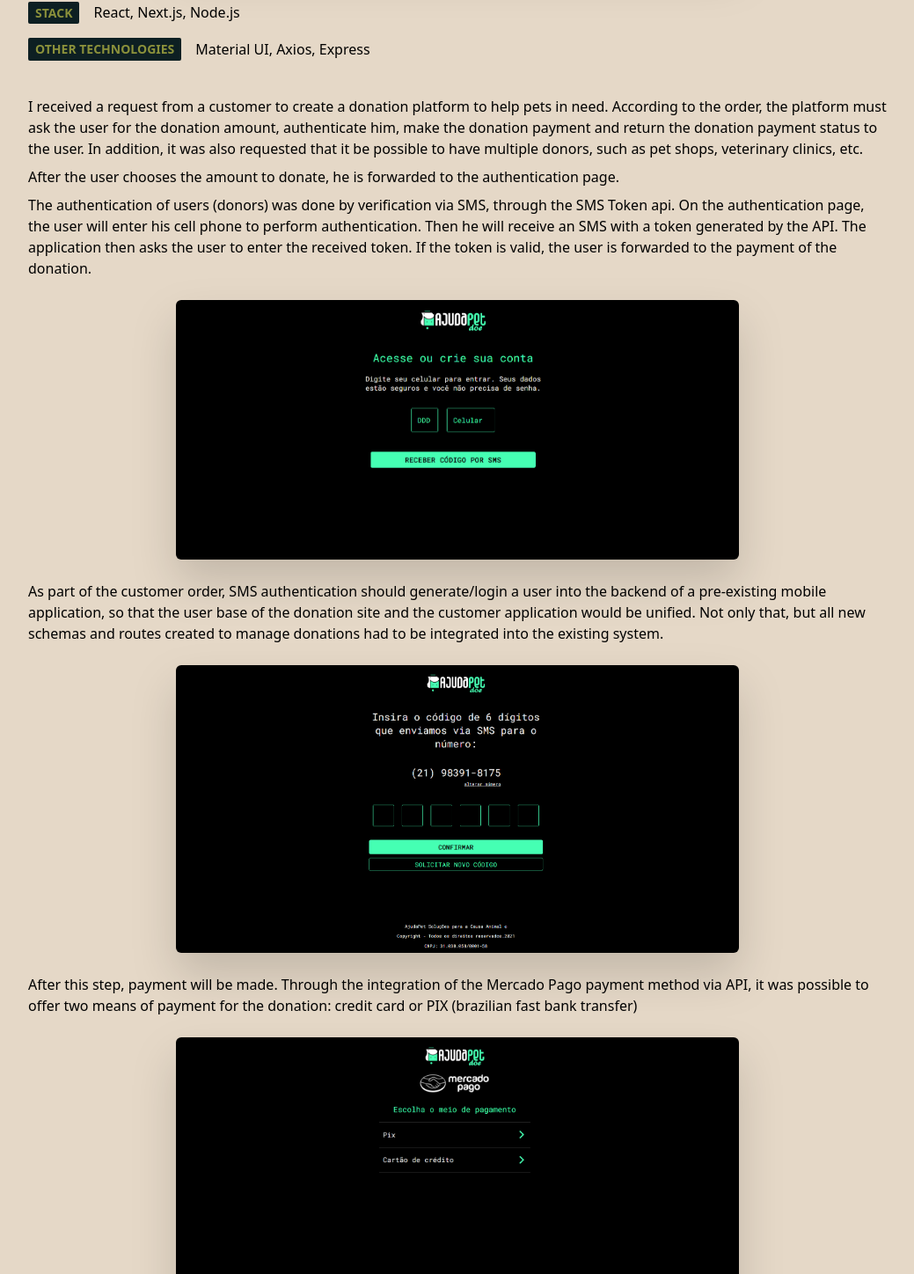
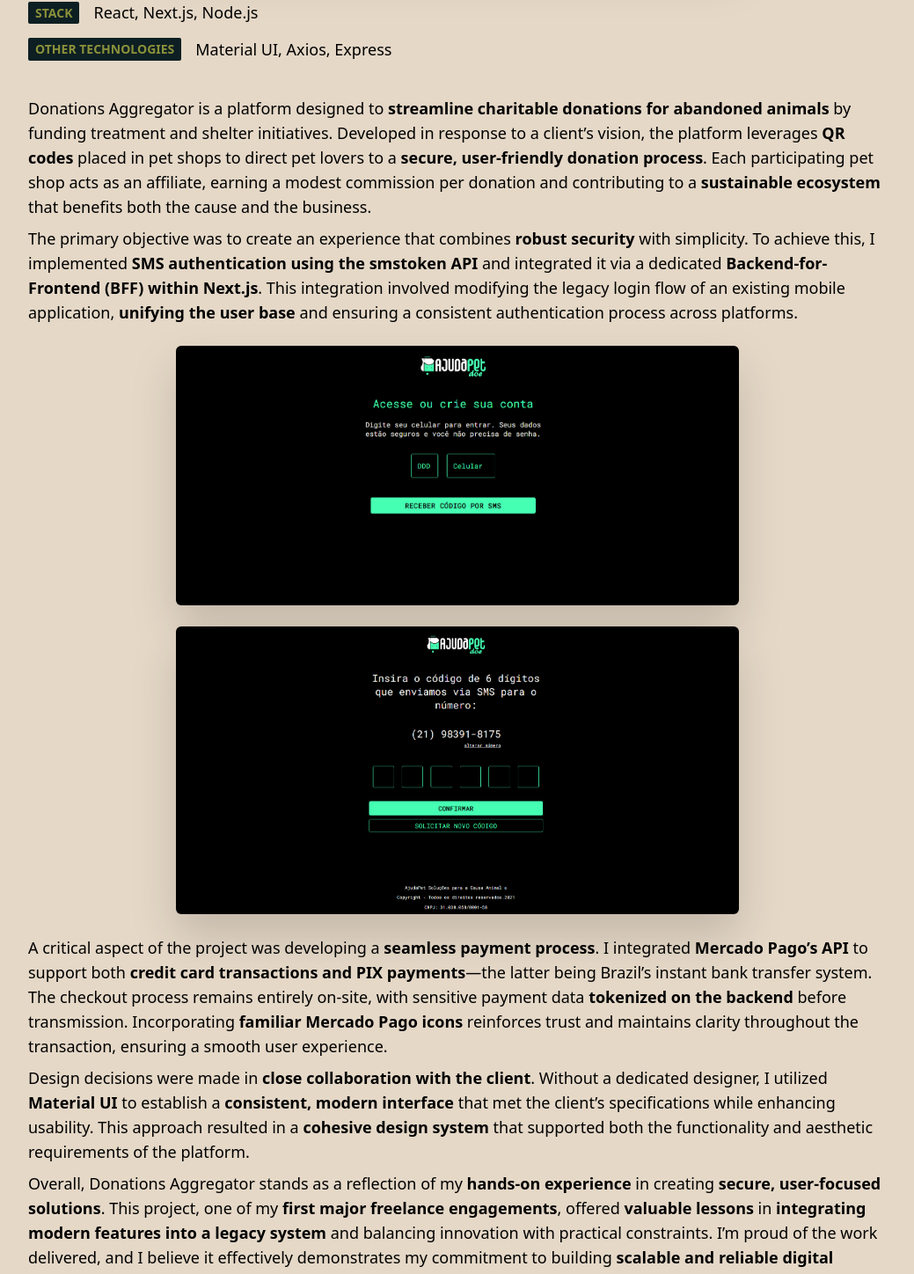
Before and after one commit to felipebetts/portfolio-2023, a Next.js app: page /works/donations in a window 1280 px wide. Shown: the part 699-2147 px from the top of the page at 88% size, without its empty margins (120-1159 px from the left). Built offline with nearby package versions, Linux system fonts and the light colour scheme.

Commit message:
feat: new donations text

```diff
--- a/src/pages/works/donations.tsx
+++ b/src/pages/works/donations.tsx
@@ -11,82 +11,76 @@ const Donations = () => {
       </section>
       <section className="py-3">
         <PillData tag="Stack">
-          <p>React, Next.js, Node.js</p>
+          <p className="text-lg">React, Next.js, Node.js</p>
         </PillData>
         <PillData tag="Other Technologies">
-          <p>Material UI, Axios, Express</p>
+          <p className="text-lg">Material UI, Axios, Express</p>
         </PillData>
       </section>
       <section className="py-3">
-        <p className="my-2">
-          I received a request from a customer to create a donation platform to
-          help pets in need. According to the order, the platform must ask the
-          user for the donation amount, authenticate him, make the donation
-          payment and return the donation payment status to the user. In
-          addition, it was also requested that it be possible to have multiple
-          donors, such as pet shops, veterinary clinics, etc.
+        <p className="my-2 text-lg">
+          Donations Aggregator is a platform designed to{' '}
+          <strong>streamline charitable donations for abandoned animals</strong>{' '}
+          by funding treatment and shelter initiatives. Developed in response to
+          a client’s vision, the platform leverages <strong>QR codes</strong>{' '}
+          placed in pet shops to direct pet lovers to a{' '}
+          <strong>secure, user-friendly donation process</strong>. Each
+          participating pet shop acts as an affiliate, earning a modest
+          commission per donation and contributing to a{' '}
+          <strong>sustainable ecosystem</strong> that benefits both the cause
+          and the business.
         </p>
-        {/* <div className="relative w-full h-96 my-4">
-        <Image
-          src="/images/ajudapet/2.png"
-          fill
-          alt="donations agreggator"
-          className="object-contain"
-        />
-      </div> */}
-        <p className="my-2">
-          After the user chooses the amount to donate, he is forwarded to the
-          authentication page.
-        </p>
-        <p className="my-2">
-          The authentication of users (donors) was done by verification via SMS,
-          through the SMS Token api. On the authentication page, the user will
-          enter his cell phone to perform authentication. Then he will receive
-          an SMS with a token generated by the API. The application then asks
-          the user to enter the received token. If the token is valid, the user
-          is forwarded to the payment of the donation.
+        <p className="my-2 text-lg">
+          The primary objective was to create an experience that combines{' '}
+          <strong>robust security</strong> with simplicity. To achieve this, I
+          implemented <strong>SMS authentication using the smstoken API</strong>{' '}
+          and integrated it via a dedicated{' '}
+          <strong>Backend-for-Frontend (BFF) within Next.js</strong>. This
+          integration involved modifying the legacy login flow of an existing
+          mobile application, <strong>unifying the user base</strong> and
+          ensuring a consistent authentication process across platforms.
         </p>
         <WorkImage src="/images/ajudapet/3.png" alt="donations agreggator" />
-
-        <p className="my-2">
-          As part of the customer order, SMS authentication should
-          generate/login a user into the backend of a pre-existing mobile
-          application, so that the user base of the donation site and the
-          customer application would be unified. Not only that, but all new
-          schemas and routes created to manage donations had to be integrated
-          into the existing system.
-          {/* This integration of new functionalities and authentication modalities into an
-        existing system was a considerable technical challenge. */}
+        <WorkImage alt="donations agreggator" src="/images/ajudapet/4.png" />
+        <p className="my-2 text-lg">
+          A critical aspect of the project was developing a{' '}
+          <strong>seamless payment process</strong>. I integrated{' '}
+          <strong>Mercado Pago’s API</strong> to support both{' '}
+          <strong>credit card transactions and PIX payments</strong>—the latter
+          being Brazil’s instant bank transfer system. The checkout process
+          remains entirely on-site, with sensitive payment data{' '}
+          <strong>tokenized on the backend</strong> before transmission.
+          Incorporating <strong>familiar Mercado Pago icons</strong> reinforces
+          trust and maintains clarity throughout the transaction, ensuring a
+          smooth user experience.
         </p>
-
-        <WorkImage alt="donations agreggator" src="/images/ajudapet/4.png" />
-
-        <p className="my-2">
-          After this step, payment will be made. Through the integration of the
-          Mercado Pago payment method via API, it was possible to offer two
-          means of payment for the donation: credit card or PIX (brazilian fast
-          bank transfer)
+        <p className="my-2 text-lg">
+          Design decisions were made in{' '}
+          <strong>close collaboration with the client</strong>. Without a
+          dedicated designer, I utilized <strong>Material UI</strong> to
+          establish a <strong>consistent, modern interface</strong> that met the
+          client’s specifications while enhancing usability. This approach
+          resulted in a <strong>cohesive design system</strong> that supported
+          both the functionality and aesthetic requirements of the platform.
         </p>
+        <p className="my-2 text-lg">
+          Overall, Donations Aggregator stands as a reflection of my{' '}
+          <strong>hands-on experience</strong> in creating{' '}
+          <strong>secure, user-focused solutions</strong>. This project, one of
+          my <strong>first major freelance engagements</strong>, offered{' '}
+          <strong>valuable lessons</strong> in{' '}
+          <strong>integrating modern features into a legacy system</strong> and
+          balancing innovation with practical constraints. I’m proud of the work
+          delivered, and I believe it effectively demonstrates my commitment to
+          building <strong>scalable and reliable digital experiences</strong>{' '}
+          that meet both business and user needs.
+        </p>
+        <p className="my-2 text-lg"></p>
 
         <WorkImage src="/images/ajudapet/5.png" alt="donations agreggator" />
-        <p className="my-2">
-          For payment by credit card, a transparent checkout was implemented
-          within the website. This was achieved by integrating the payments API
-          into the platform&apos;s backend, which performed the payments. The
-          user fills in his data, which is sent to the application&apos;s nodejs
-          backend, which performs the payment via the payment processor&apos;s
-          API.
-        </p>
-
         <WorkImage alt="donations agreggator" src="/images/ajudapet/6.png" />
-        <p className="my-2">
-          Payment by PIX is also possible, which can be done via qr code or copy
-          and paste link. Both are generated after the user enters some more
-          data.
-        </p>
         <WorkImage src="/images/ajudapet/7.png" alt="donations agreggator" />
         <WorkImage src="/images/ajudapet/8.png" alt="donations agreggator" />
-        <WorkImage src="/images/ajudapet/9.png" alt="donations agreggator" />
       </section>
     </WorkDetails>
   )
```
